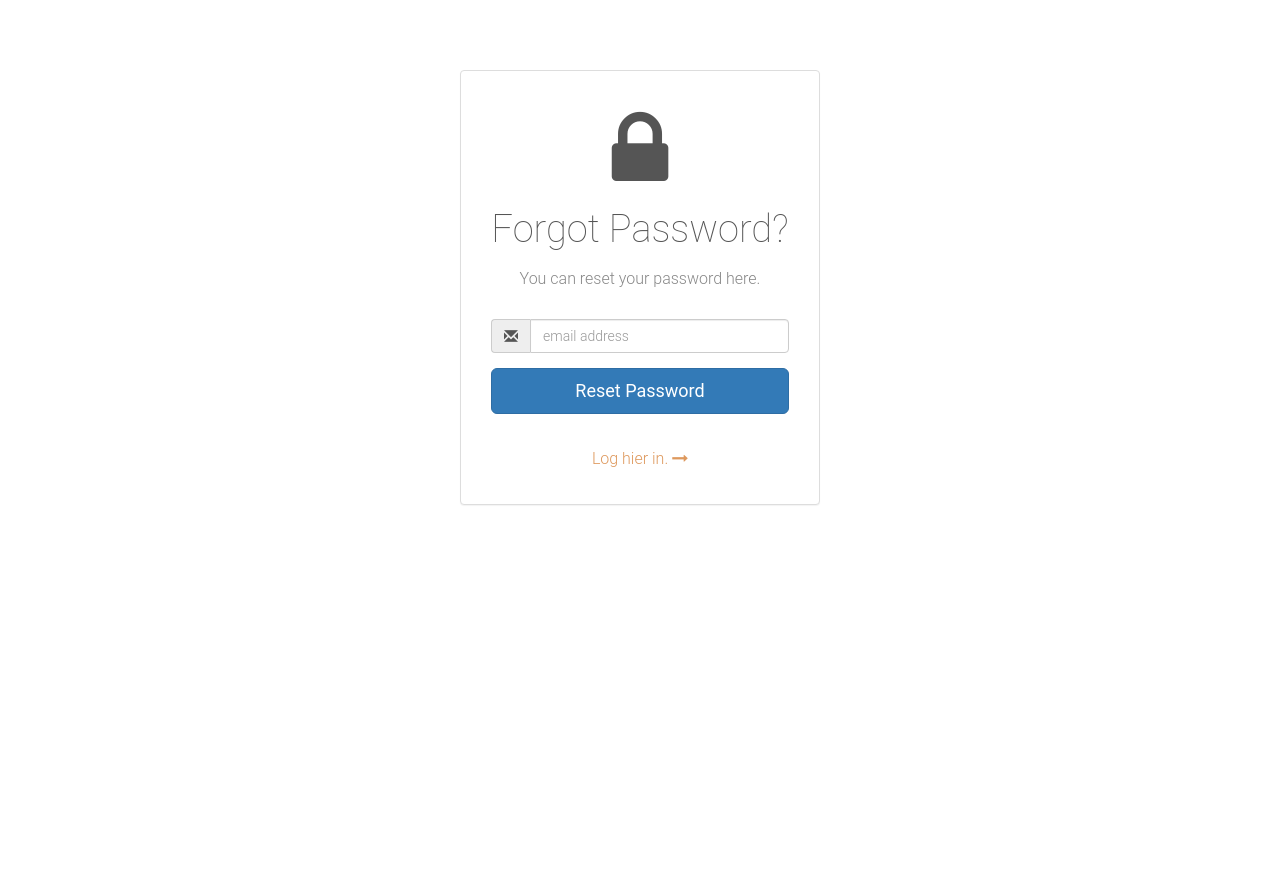
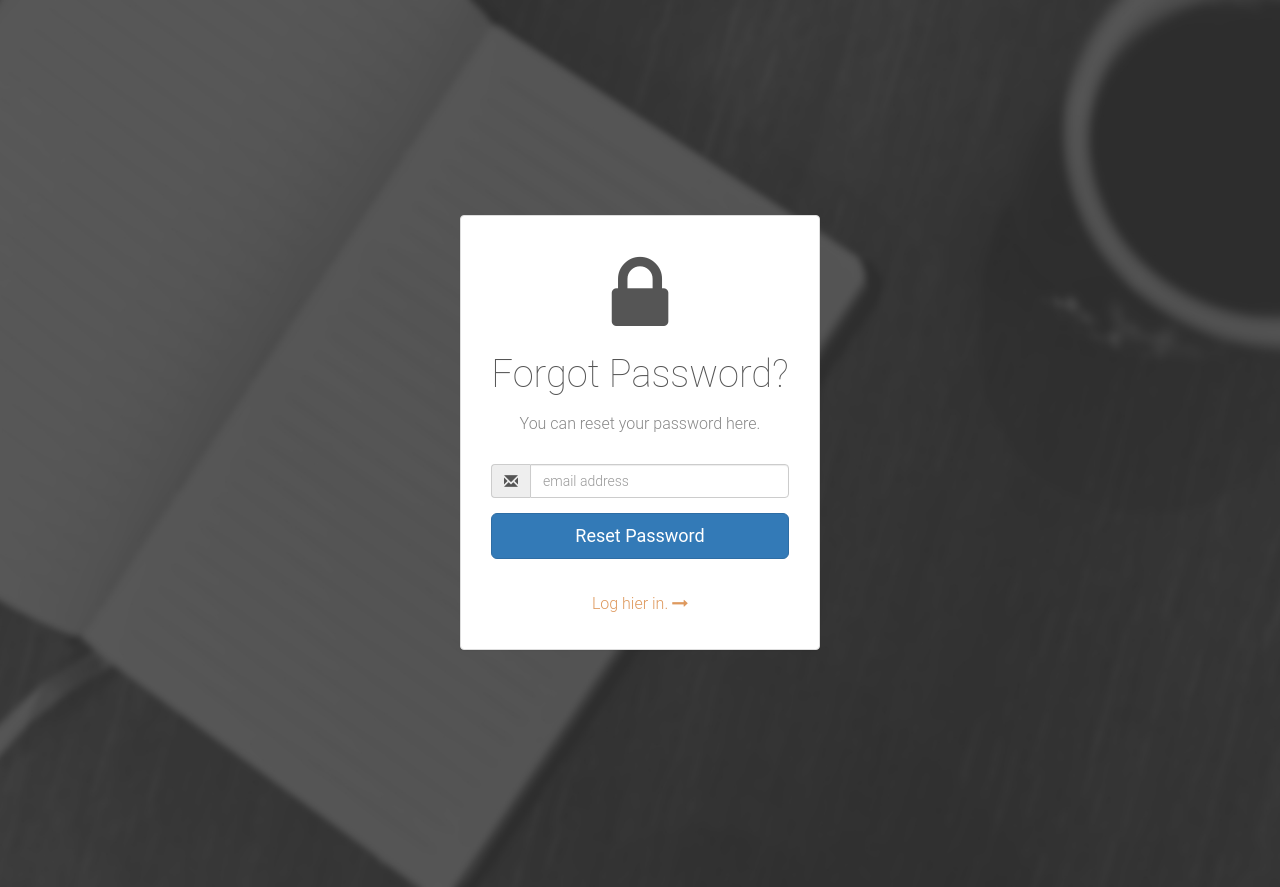
Before and after one commit to Damian2512/Jukebox, a PHP site: page /forgotpassword.php in a window 1280 px wide. Run offline with PHP 8.4, Linux system fonts and the light colour scheme; some libraries are stand-ins or nearby versions.

Commit message:
forgotpassword background fix

```diff
--- a/assets/css/style.css
+++ b/assets/css/style.css
@@ -188,5 +188,5 @@ img { max-width: 100%; }
 }
 
 .form-gap {
-	padding-top: 70px;
+	padding-top: 215px;
 }
--- a/forgotpassword.php
+++ b/forgotpassword.php
@@ -57,11 +57,17 @@ if (isset($_POST['password'])) {
     <link href="//maxcdn.bootstrapcdn.com/bootstrap/3.3.0/css/bootstrap.min.css" rel="stylesheet" id="bootstrap-css">
     <script src="//maxcdn.bootstrapcdn.com/bootstrap/3.3.0/js/bootstrap.min.js"></script>
     <script src="//code.jquery.com/jquery-1.11.1.min.js"></script>
+    <script src="assets/js/jquery.backstretch.min.js"></script>
+    <script src="assets/js/scripts.js"></script>
     <!------ Include the above in your HEAD tag ---------->
 
     <link rel="stylesheet" href="https://maxcdn.bootstrapcdn.com/font-awesome/4.5.0/css/font-awesome.min.css">
     <link rel="stylesheet" href="assets/css/style.css">
     <link rel="shortcut icon" href="assets/ico/favicon.png">
+    <link rel="apple-touch-icon-precomposed" sizes="144x144" href="assets/ico/apple-touch-icon-144-precomposed.png">
+    <link rel="apple-touch-icon-precomposed" sizes="114x114" href="assets/ico/apple-touch-icon-114-precomposed.png">
+    <link rel="apple-touch-icon-precomposed" sizes="72x72" href="assets/ico/apple-touch-icon-72-precomposed.png">
+    <link rel="apple-touch-icon-precomposed" href="assets/ico/apple-touch-icon-57-precomposed.png">
 
     <!--===============================================================================================-->
 </head>
```
